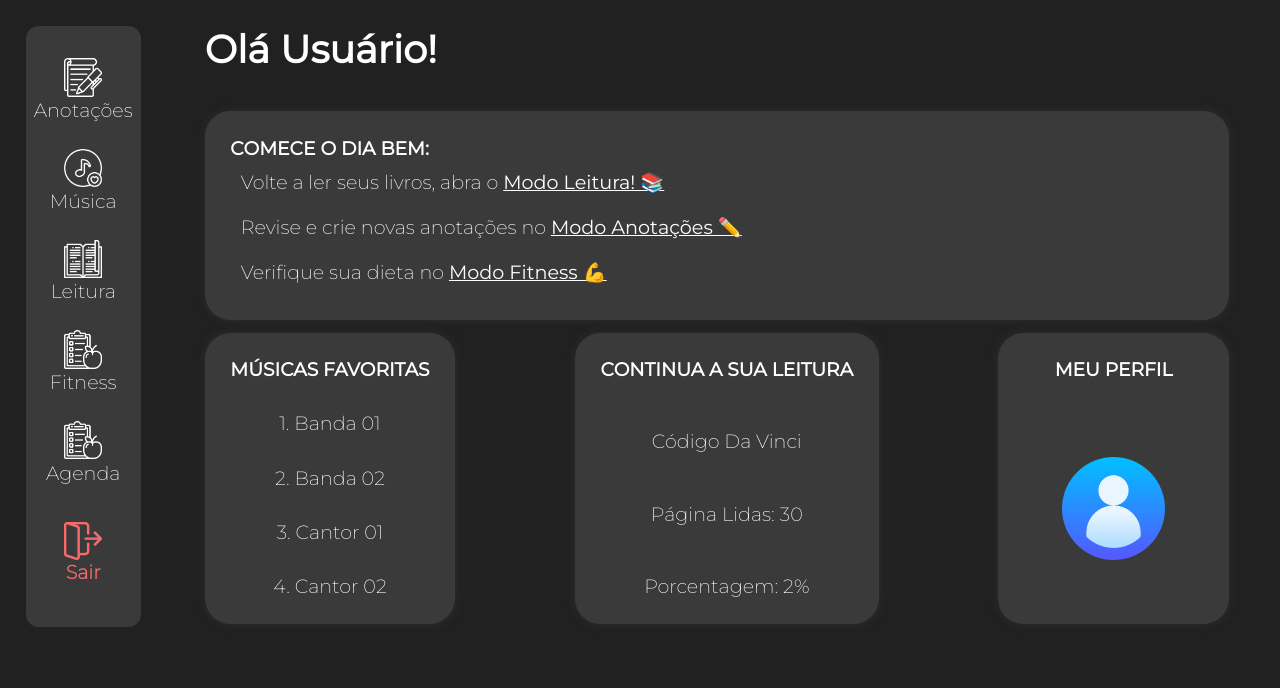
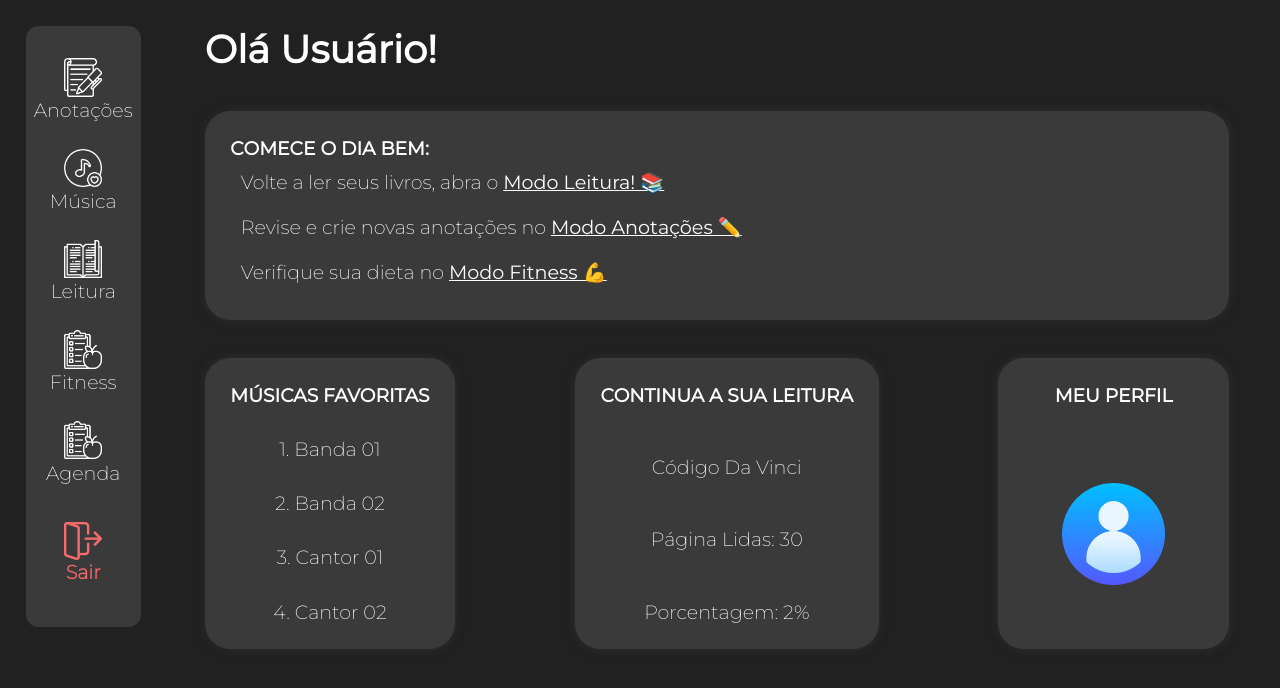
Before and after one commit to GrupoZonaLeste/Calmo, a React (Vite) app: page /home in a window 1280 px wide. Shown: the top 688 px of the page. Built offline with nearby package versions, Linux system fonts and the light colour scheme.

Commit message:
mais um pequeno ajuste

```diff
--- a/src/pages/Home.css
+++ b/src/pages/Home.css
@@ -9,7 +9,7 @@
     display: flex;
     flex-direction: column;
     width: 80%;
-    gap: 1vw;
+    gap: 3vw;
     padding-left: 3vw;
 }
 
--- a/src/pages/Home.jsx
+++ b/src/pages/Home.jsx
@@ -10,7 +10,7 @@ const Home = () => {
     <div className='container_home'>
         <SideBar />
         <div className='DivCentral'>
-          <h1 className='titleUsuario'>Olá Usuário!</h1>
+          <h1 className='titleUsuario' style={{marginBottom: '0'}}>Olá Usuário!</h1>
           <CardTopo />
           <div className='DivRecomendacoes'>
               <CardMusica />
```
